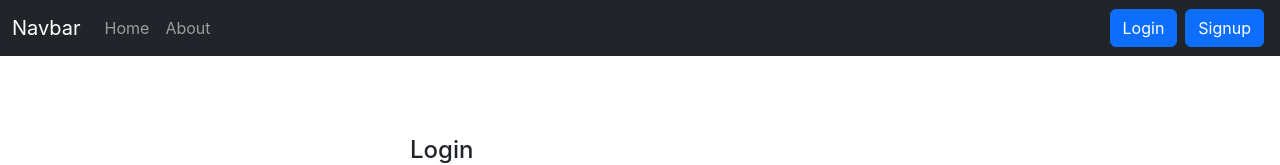
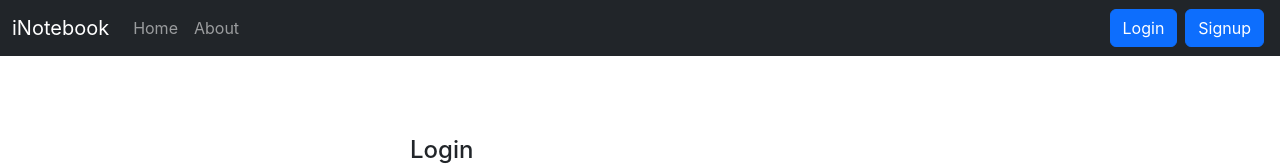
Before and after one commit to Aayush1911/iNotebook, a React (Create React App) app in the folder Frontend/: page /login in a window 1280 px wide. Shown: the top 165 px of the page. Built offline with nearby package versions, Linux system fonts and the light colour scheme; the HTML template or start-up script is replaced by a standard one.

Commit message:
iNotebook

```diff
--- a/Frontend/src/components/Navbar.js
+++ b/Frontend/src/components/Navbar.js
@@ -15,7 +15,7 @@ function Navbar() {
   return (
     <nav className="navbar navbar-expand-lg bg-dark navbar-dark">
   <div className="container-fluid">
-    <Link className="navbar-brand" to="#">Navbar</Link>
+    <Link className="navbar-brand" to="#">iNotebook</Link>
     <button className="navbar-toggler" type="button" data-bs-toggle="collapse" data-bs-target="#navbarSupportedContent" aria-controls="navbarSupportedContent" aria-expanded="false" aria-label="Toggle navigation">
       <span className="navbar-toggler-icon"></span>
     </button>
```
Also changed, not shown: 2 other files (tests, documents, lock files or other folders).
